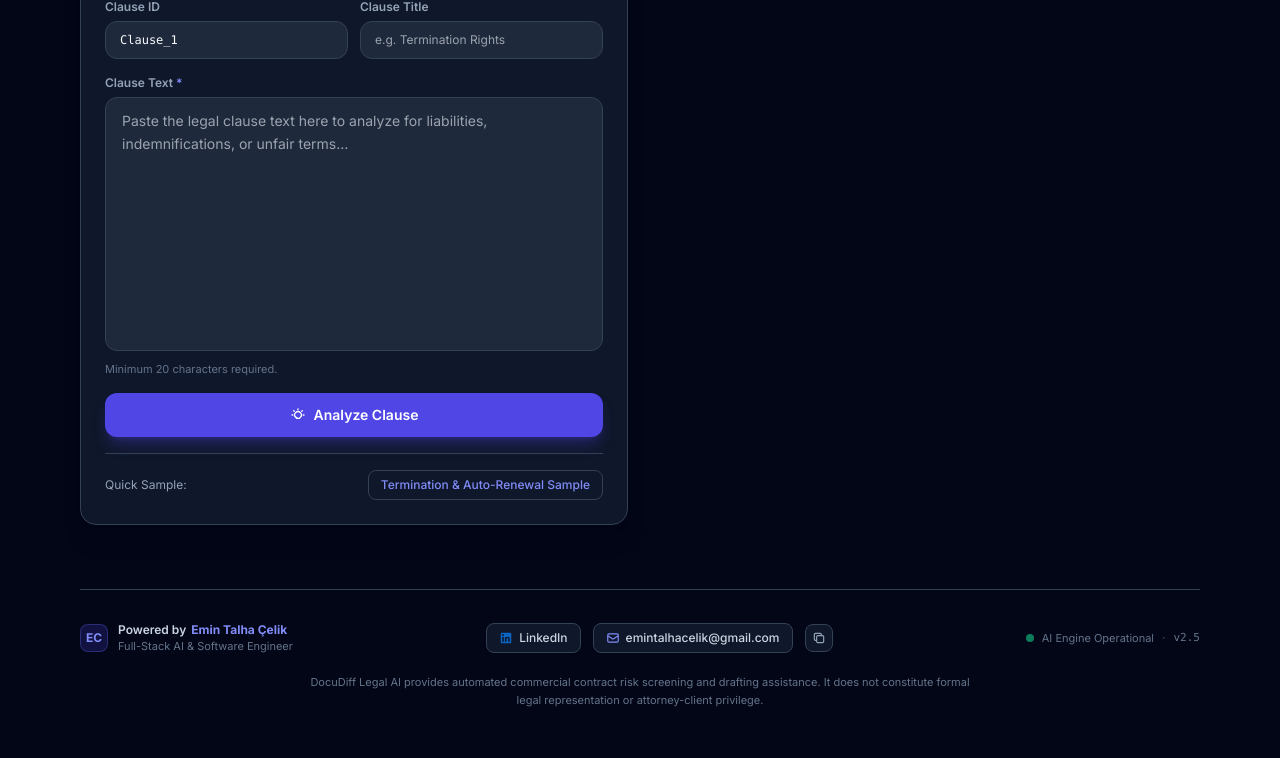
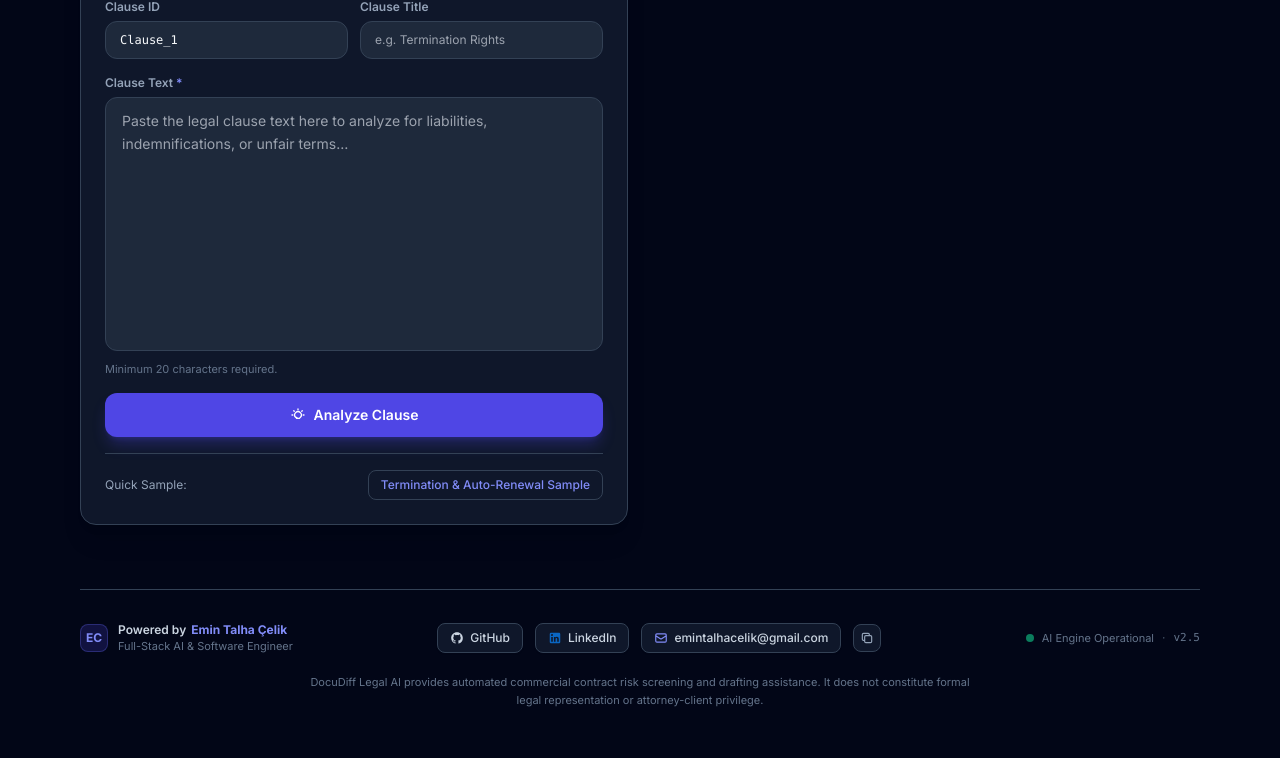
Before and after one commit to emintalhacelik/DocuDiff-Legal-AI, a Flask app: page / in a window 1280 px wide. Shown: the part 550-1308 px from the top of the page. Run offline with Flask 3, Linux system fonts and the light colour scheme; some libraries are stand-ins or nearby versions.

Commit message:
docs: add official GitHub repository link to application footer

```diff
--- a/templates/index.html
+++ b/templates/index.html
@@ -639,7 +639,16 @@
           </div>
 
           <!-- Center: Social & Contact Links -->
-          <div class="flex items-center gap-3">
+          <div class="flex items-center gap-2 sm:gap-3 flex-wrap">
+            <!-- GitHub -->
+            <a href="https://github.com/emintalhacelik/DocuDiff-Legal-AI" target="_blank" rel="noopener noreferrer"
+               class="theme-card flex items-center gap-1.5 px-3 py-1.5 rounded-lg border hover:border-indigo-500 hover:text-indigo-400 transition text-slate-300 font-medium shadow-sm">
+              <svg class="w-3.5 h-3.5 fill-current" viewBox="0 0 24 24">
+                <path fill-rule="evenodd" clip-rule="evenodd" d="M12 2C6.477 2 2 6.484 2 12.017c0 4.425 2.865 8.18 6.839 9.504.5.092.682-.217.682-.483 0-.237-.008-.868-.013-1.703-2.782.605-3.369-1.343-3.369-1.343-.454-1.158-1.11-1.466-1.11-1.466-.908-.62.069-.608.069-.608 1.003.07 1.53 1.032 1.53 1.032.892 1.53 2.341 1.088 2.91.832.092-.647.35-1.088.636-1.338-2.22-.253-4.555-1.113-4.555-4.951 0-1.093.39-1.988 1.029-2.688-.103-.253-.446-1.272.098-2.65 0 0 .84-.27 2.75 1.026A9.564 9.564 0 0112 6.844c.85.004 1.705.115 2.504.337 1.909-1.296 2.747-1.027 2.747-1.027.546 1.379.202 2.398.1 2.651.64.7 1.028 1.595 1.028 2.688 0 3.848-2.339 4.695-4.566 4.943.359.309.678.92.678 1.855 0 1.338-.012 2.419-.012 2.747 0 .268.18.58.688.482A10.019 10.019 0 0022 12.017C22 6.484 17.522 2 12 2z"/>
+              </svg>
+              <span>GitHub</span>
+            </a>
+
             <!-- LinkedIn -->
             <a href="https://www.linkedin.com/in/emintalhacelik" target="_blank" rel="noopener noreferrer"
                class="theme-card flex items-center gap-1.5 px-3 py-1.5 rounded-lg border hover:border-indigo-500 hover:text-indigo-400 transition text-slate-300 font-medium shadow-sm">
```
